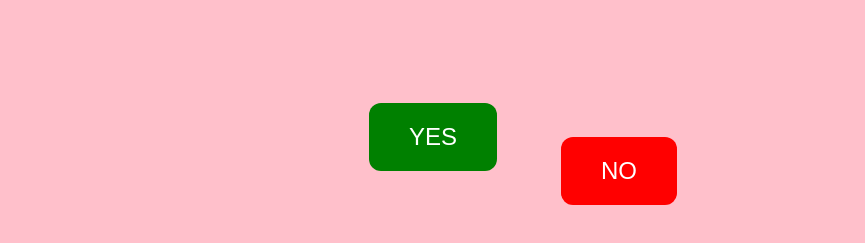
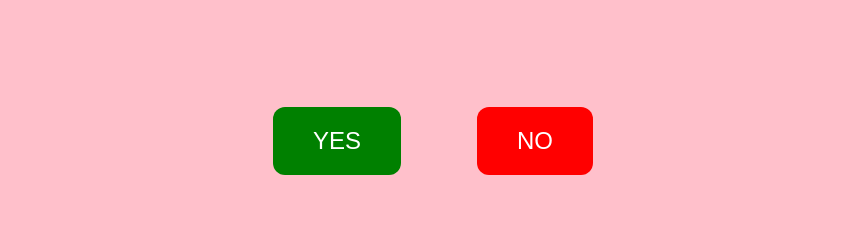
Before and after one commit to hvminh8889hcvn/NHvalentine, a plain HTML site: page index.html in a window 1280 px wide. Shown: the part 313-556 px from the top of the page, without its empty margins (207-1072 px from the left). Drawn offline with Linux system fonts and the light colour scheme.

Commit message:
Update index.html

```diff
--- a/index.html
+++ b/index.html
@@ -24,12 +24,8 @@ h1 {
 
 .buttons {
   position: relative;
-  width: 100%;
+  width: 400px;
   height: 200px;
-  display: flex;
-  justify-content: center;
-  align-items: center;
-  gap: 200px;
 }
 
 button {
@@ -44,12 +40,17 @@ button {
 #yes {
   background: green;
   color: white;
+  position: absolute;
+  left: 40px;
+  top: 70px;
 }
 
 #no {
-  position: absolute;
   background: red;
   color: white;
+  position: absolute;
+  right: 40px;
+  top: 70px;
 }
 </style>
 </head>
@@ -64,6 +65,7 @@ button {
 </div>
 
 <script>
+const box = document.querySelector(".buttons");
 const noBtn = document.getElementById("no");
 const yesBtn = document.getElementById("yes");
 
@@ -80,17 +82,15 @@ message.style.color = "red";
 message.style.display = "none";
 document.body.appendChild(message);
 
-// vị trí ban đầu của NO
-noBtn.style.left = "60%";
-noBtn.style.top = "50%";
-
 noBtn.addEventListener("mouseover", () => {
 
   noCount++;
 
-  const margin = 100;
-  const x = Math.random() * (window.innerWidth - margin * 2) + margin;
-  const y = Math.random() * (window.innerHeight - margin * 2) + margin;
+  const maxX = box.clientWidth - noBtn.offsetWidth;
+  const maxY = box.clientHeight - noBtn.offsetHeight;
+
+  const x = Math.random() * maxX;
+  const y = Math.random() * maxY;
 
   noBtn.style.left = x + "px";
   noBtn.style.top = y + "px";
```
